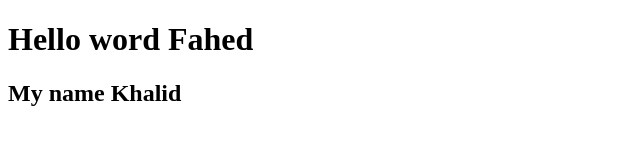
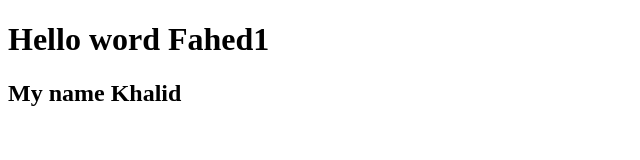
Before and after one commit to kalamoudi214/My-project, a plain HTML site: page index.html in a window 1280 px wide. Shown: the full height of the page, 0-640 px from the left. Drawn offline with Linux system fonts and the light colour scheme.

Commit message:
Update index.html
V4-1

```diff
--- a/index.html
+++ b/index.html
@@ -3,7 +3,7 @@
     <title>index page22</title>
 </head>
 <body>
-    <h1>Hello word Fahed</h1>
+    <h1>Hello word Fahed1</h1>
     <h2>My name Khalid</h2>
 
 </body>
```
